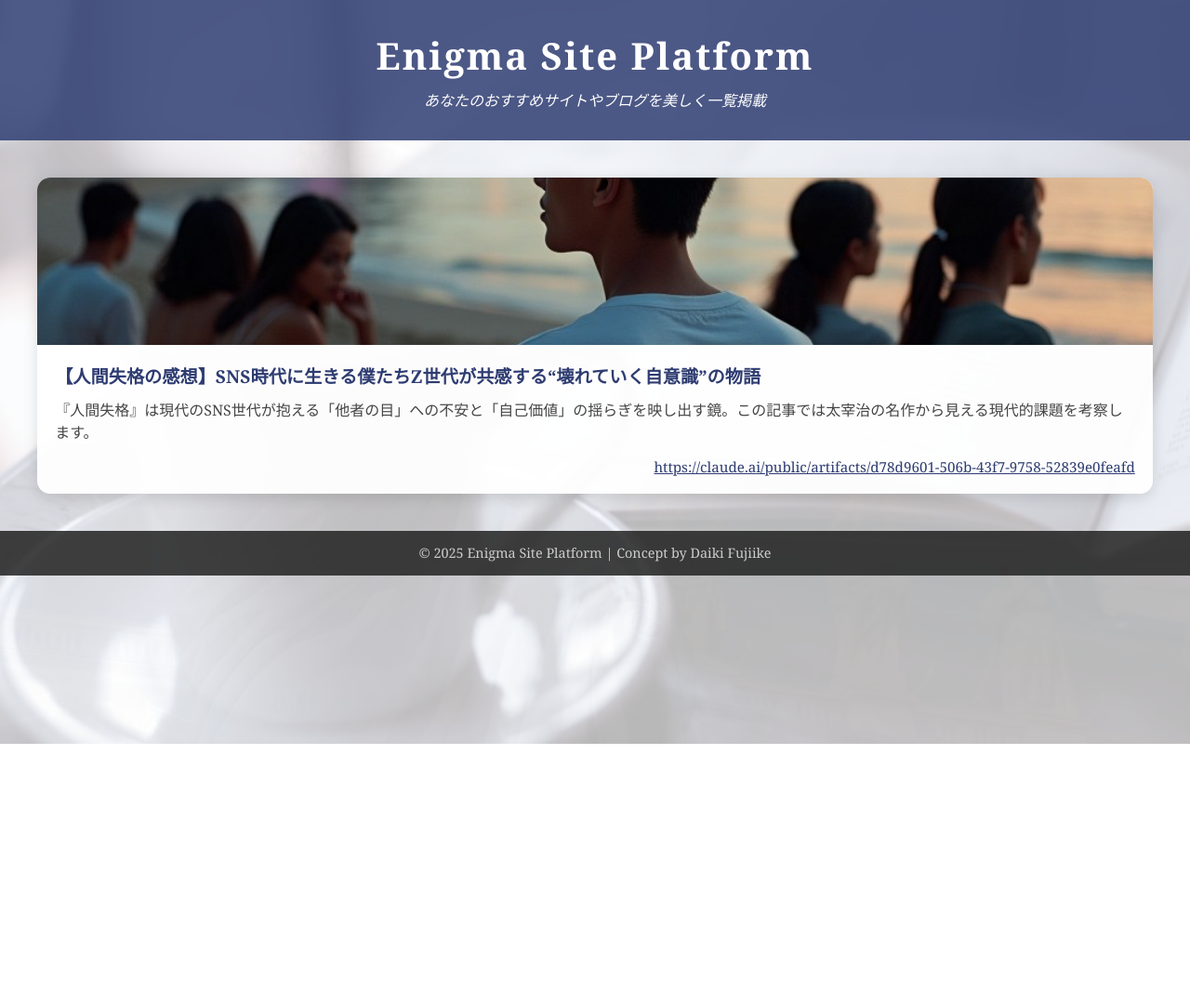
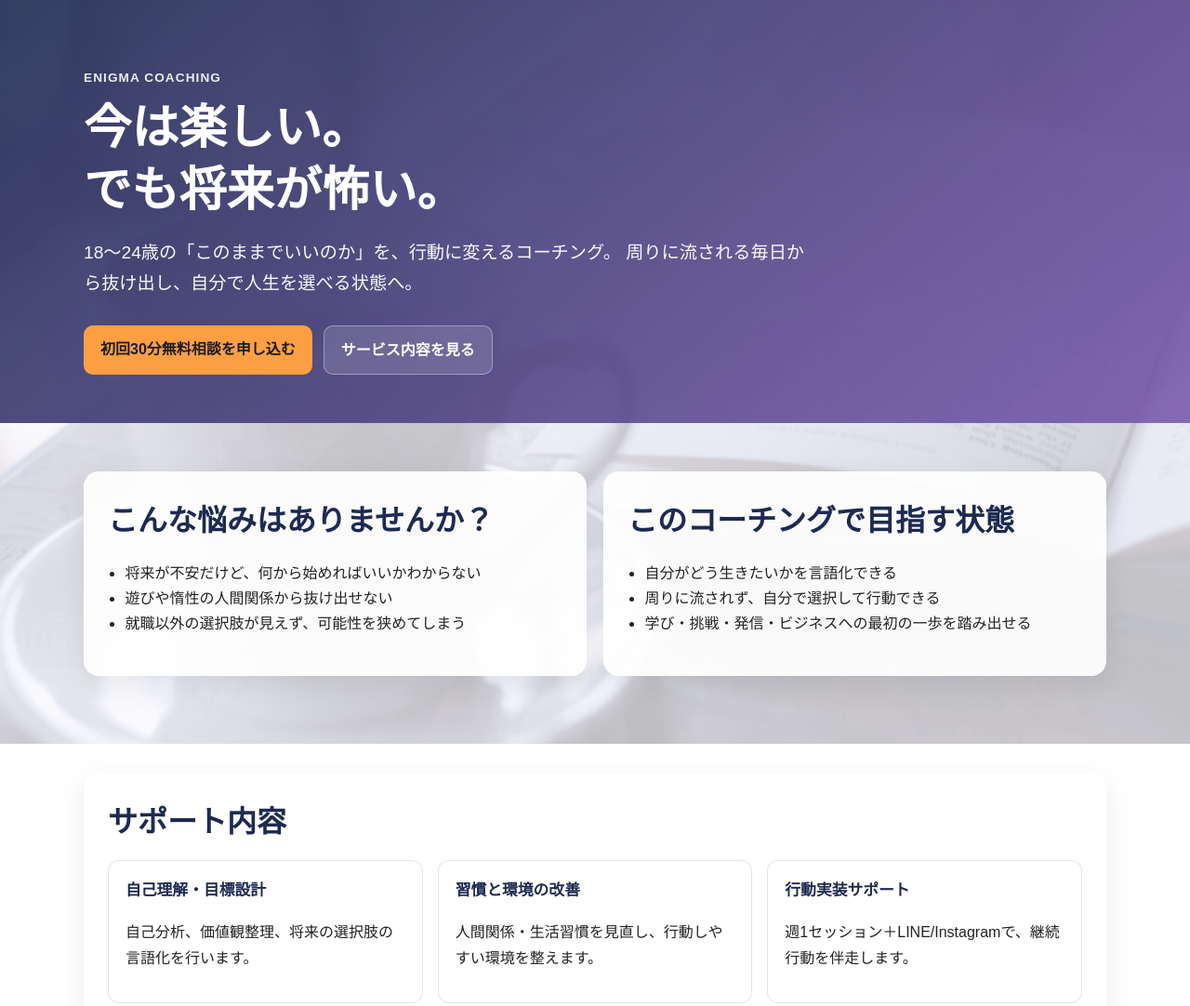
Before and after one commit to DaikiFujiike/enigma_gallery.github.io, a plain HTML site: page index.html in a window 1280 px wide. Shown: the top 1082 px of the page at 93% size. Before the commit the page ends 800 px from the top, so only its background shows below. Drawn offline with Linux system fonts and the light colour scheme.

Commit message:
Add FAQ section and wire final Instagram CTA links

```diff
--- a/index.html
+++ b/index.html
@@ -2,174 +2,329 @@
 <html lang="ja">
 <head>
   <meta charset="UTF-8">
-  <title>Enigma Site Platform</title>
+  <meta name="viewport" content="width=device-width, initial-scale=1.0">
+  <title>Enigma Coaching | 今は楽しい。でも将来が怖い。</title>
+  <meta name="description" content="18〜24歳向け。周りに流される毎日から抜け出し、自分で人生を選べるようになるためのコーチング。初回30分無料相談あり。">
   <style>
+    :root {
+      --navy: #1d2a52;
+      --purple: #7452a8;
+      --text: #222;
+      --light: rgba(255, 255, 255, 0.92);
+      --accent: #ff9f43;
+    }
+
+    * { box-sizing: border-box; }
+
     body {
       margin: 0;
       min-height: 100vh;
-      font-family: 'Georgia', serif;
-      color: #222;
+      font-family: "Noto Sans JP", "Hiragino Kaku Gothic ProN", sans-serif;
+      color: var(--text);
+      line-height: 1.7;
       position: relative;
       overflow-x: hidden;
     }
+
     .bg-slideshow {
       position: fixed;
-      top: 0; left: 0; right: 0; bottom: 0;
+      inset: 0;
       z-index: 0;
-      width: 100vw;
-      height: 100vh;
       overflow: hidden;
     }
+
     .bg-slide {
       position: absolute;
-      top: 0; left: 0; width: 100%; height: 100%;
+      inset: 0;
       background-size: cover;
       background-position: center;
       opacity: 0;
       transition: opacity 1.5s;
       will-change: opacity;
     }
+
     .bg-slide.active {
       opacity: 1;
       z-index: 1;
     }
+
     .overlay {
       position: fixed;
-      top: 0; left: 0; right: 0; bottom: 0;
-      background: rgba(255,255,255,0.7);
+      inset: 0;
+      background: rgba(250, 250, 255, 0.75);
       z-index: 2;
       pointer-events: none;
     }
-    header {
-      background: rgba(46,60,113,0.85);
-      color: white;
-      text-align: center;
-      padding: 2em 1em 1em 1em;
+
+    main, header, footer {
       position: relative;
       z-index: 3;
     }
-    header h1 {
+
+    .container {
+      width: min(1100px, 92%);
+      margin: 0 auto;
+    }
+
+    header {
+      padding: 72px 0 52px;
+      background: linear-gradient(140deg, rgba(29, 42, 82, 0.9), rgba(116, 82, 168, 0.85));
+      color: #fff;
+    }
+
+    .eyebrow {
+      font-weight: 700;
+      letter-spacing: .08em;
+      text-transform: uppercase;
+      opacity: 0.9;
+      margin: 0 0 10px;
+      font-size: 0.85rem;
+    }
+
+    h1 {
       margin: 0;
-      font-size: 2.5em;
-      letter-spacing: 0.05em;
+      font-size: clamp(1.8rem, 4.2vw, 3.2rem);
+      line-height: 1.3;
     }
-    header p {
-      margin-top: 0.5em;
-      font-style: italic;
+
+    .lead {
+      margin-top: 18px;
+      max-width: 780px;
+      font-size: clamp(1rem, 1.8vw, 1.2rem);
+      opacity: 0.96;
     }
-    .site-list {
+
+    .cta-row {
+      display: flex;
+      flex-wrap: wrap;
+      gap: 12px;
+      margin-top: 28px;
+    }
+
+    .btn {
+      display: inline-block;
+      padding: 12px 18px;
+      border-radius: 10px;
+      text-decoration: none;
+      font-weight: 700;
+    }
+
+    .btn-primary {
+      background: var(--accent);
+      color: #1d1d1d;
+    }
+
+    .btn-secondary {
+      background: rgba(255, 255, 255, 0.14);
+      color: #fff;
+      border: 1px solid rgba(255, 255, 255, 0.35);
+    }
+
+    section {
+      padding: 52px 0;
+    }
+
+    .panel {
+      background: var(--light);
+      border-radius: 16px;
+      padding: 26px;
+      box-shadow: 0 8px 30px rgba(0, 0, 0, 0.08);
+    }
+
+    .section-title {
+      margin: 0 0 14px;
+      color: var(--navy);
+      font-size: clamp(1.35rem, 3vw, 2rem);
+    }
+
+    .grid-2 {
       display: grid;
-      grid-template-columns: repeat(auto-fit, minmax(320px, 1fr));
-      gap: 32px;
-      padding: 40px;
-      max-width: 1200px;
-      margin: 0 auto;
-      position: relative;
-      z-index: 3;
+      grid-template-columns: repeat(auto-fit, minmax(280px, 1fr));
+      gap: 18px;
     }
-    .site-card {
-      background: rgba(255,255,255,0.95);
-      border-radius: 14px;
-      box-shadow: 0 4px 16px rgba(0,0,0,0.13);
-      overflow: hidden;
-      transition: transform 0.3s;
-      display: flex;
-      flex-direction: column;
-      min-height: 320px;
+
+    ul { padding-left: 1.15rem; }
+
+    .cards {
+      display: grid;
+      gap: 16px;
+      grid-template-columns: repeat(auto-fit, minmax(250px, 1fr));
+      margin-top: 14px;
     }
-    .site-card:hover {
-      transform: translateY(-4px) scale(1.02);
+
+    .card {
+      background: #fff;
+      border-radius: 12px;
+      padding: 18px;
+      border: 1px solid rgba(29, 42, 82, 0.12);
     }
-    .site-thumb {
-      width: 100%;
-      height: 180px;
-      object-fit: cover;
-      background: #eee;
-      display: block;
+
+    .card h3 {
+      margin-top: 0;
+      color: var(--navy);
+      font-size: 1.05rem;
     }
-    .site-content {
-      padding: 1.2em;
-      flex: 1;
-      display: flex;
-      flex-direction: column;
+
+    .price {
+      font-size: 1.05rem;
+      font-weight: 700;
+      color: #4a3270;
     }
-    .site-title {
-      font-size: 1.2em;
-      margin: 0 0 0.5em 0;
-      font-weight: bold;
-      color: #2e3c71;
-      text-decoration: none;
-      transition: color 0.2s;
-      word-break: break-all;
+
+    .profile-quote {
+      font-weight: 700;
+      color: #4a3270;
+      margin: 10px 0;
     }
-    .site-title:hover {
-      color: #8b6bb3;
-      text-decoration: underline;
-    }
-    .site-desc {
-      flex: 1;
-      font-size: 1em;
-      color: #444;
-      margin-bottom: 1em;
-      word-break: break-all;
-    }
-    .site-url {
-      font-size: 0.95em;
-      color: #555;
-      text-align: right;
-      word-break: break-all;
-    }
-    .site-url a {
-      color: #2e3c71;
-      text-decoration: underline;
-      transition: color 0.2s;
-    }
-    .site-url a:hover {
-      color: #8b6bb3;
-    }
+
     footer {
-      background: rgba(34,34,34,0.85);
-      color: #ccc;
+      background: rgba(20, 20, 30, 0.88);
+      color: #d7d7df;
       text-align: center;
-      padding: 1em;
-      font-size: 0.9em;
-      position: relative;
-      z-index: 3;
-    }
-    /* 空データ時の案内 */
-    .empty-message {
-      text-align: center;
-      color: #666;
-      font-size: 1.2em;
-      margin: 60px 0;
-      z-index: 3;
-      position: relative;
+      padding: 16px;
+      font-size: 0.9rem;
     }
   </style>
 </head>
 <body>
   <div class="bg-slideshow" id="bg-slideshow"></div>
   <div class="overlay"></div>
+
   <header>
-    <h1>Enigma Site Platform</h1>
-    <p>あなたのおすすめサイトやブログを美しく一覧掲載</p>
+    <div class="container">
+      <p class="eyebrow">Enigma Coaching</p>
+      <h1>今は楽しい。<br>でも将来が怖い。</h1>
+      <p class="lead">
+        18〜24歳の「このままでいいのか」を、行動に変えるコーチング。
+        周りに流される毎日から抜け出し、自分で人生を選べる状態へ。
+      </p>
+      <div class="cta-row">
+        <a class="btn btn-primary" href="#contact">初回30分無料相談を申し込む</a>
+        <a class="btn btn-secondary" href="#service">サービス内容を見る</a>
+      </div>
+    </div>
   </header>
 
-  <section class="site-list" id="site-list">
-    <!-- JavaScriptで動的にサイトを挿入 -->
-  </section>
-  <div class="empty-message" id="empty-message" style="display:none;">
-    サイトがまだ登録されていません。<br>
-    サイト名・説明・URL・イメージ画像を<br>
-    <code>sites</code> 配列に追加してください。
-  </div>
+  <main>
+    <section>
+      <div class="container grid-2">
+        <div class="panel">
+          <h2 class="section-title">こんな悩みはありませんか？</h2>
+          <ul>
+            <li>将来が不安だけど、何から始めればいいかわからない</li>
+            <li>遊びや惰性の人間関係から抜け出せない</li>
+            <li>就職以外の選択肢が見えず、可能性を狭めてしまう</li>
+          </ul>
+        </div>
+        <div class="panel">
+          <h2 class="section-title">このコーチングで目指す状態</h2>
+          <ul>
+            <li>自分がどう生きたいかを言語化できる</li>
+            <li>周りに流されず、自分で選択して行動できる</li>
+            <li>学び・挑戦・発信・ビジネスへの最初の一歩を踏み出せる</li>
+          </ul>
+        </div>
+      </div>
+    </section>
+
+    <section id="service">
+      <div class="container panel">
+        <h2 class="section-title">サポート内容</h2>
+        <div class="cards">
+          <article class="card">
+            <h3>自己理解・目標設計</h3>
+            <p>自己分析、価値観整理、将来の選択肢の言語化を行います。</p>
+          </article>
+          <article class="card">
+            <h3>習慣と環境の改善</h3>
+            <p>人間関係・生活習慣を見直し、行動しやすい環境を整えます。</p>
+          </article>
+          <article class="card">
+            <h3>行動実装サポート</h3>
+            <p>週1セッション＋LINE/Instagramで、継続行動を伴走します。</p>
+          </article>
+        </div>
+      </div>
+    </section>
+
+    <section>
+      <div class="container panel">
+        <h2 class="section-title">プラン・料金</h2>
+        <div class="cards">
+          <article class="card">
+            <h3>初回無料相談</h3>
+            <p class="price">30分 / 無料</p>
+            <p>現状の悩み整理と、変化への最初の一歩を明確化します。</p>
+          </article>
+          <article class="card">
+            <h3>単発セッション</h3>
+            <p class="price">60分 / 5,000〜10,000円</p>
+            <p>今の課題にピンポイントで向き合い、行動プランを作成します。</p>
+          </article>
+          <article class="card">
+            <h3>継続サポート</h3>
+            <p class="price">1ヶ月 30,000〜50,000円 / 3ヶ月 90,000〜120,000円</p>
+            <p>週1コーチング + チャット伴走で、習慣と成果を定着させます。</p>
+          </article>
+        </div>
+      </div>
+    </section>
+
+    <section>
+      <div class="container panel">
+        <h2 class="section-title">プロフィール</h2>
+        <p class="profile-quote">「ダメな人間なんていない。でも本当は変わりたいなら、今日から動こう。」</p>
+        <p>
+          私自身、酒・遊び・悪友・その場の快楽に流され、将来から目を背けていた時期がありました。
+          そこから付き合う人、思考、行動を変え、学業・AI開発・ブログ・インターン・イベント運営に挑戦。
+          同じように「このままでいいのか」と感じる若者が、人生を立て直すきっかけを届けるために活動しています。
+        </p>
+      </div>
+    </section>
+
+    <section id="faq">
+      <div class="container panel">
+        <h2 class="section-title">よくある質問（FAQ）</h2>
+        <div class="cards">
+          <article class="card">
+            <h3>Q. まだ本気でやるか迷っています。それでも相談していいですか？</h3>
+            <p>A. 大丈夫です。無料相談では、無理な勧誘はせず、今の悩み整理と「本当に変わりたい理由」の言語化を一緒に行います。</p>
+          </article>
+          <article class="card">
+            <h3>Q. コーチングは厳しいですか？</h3>
+            <p>A. 基本は寄り添いながら進めます。ただし、逃げ癖や先延ばしには正面から向き合い、行動まで落とし込むスタイルです。</p>
+          </article>
+          <article class="card">
+            <h3>Q. どんな人に向いていますか？</h3>
+            <p>A. 「今は楽しいけど、このままは怖い」と感じている18〜24歳に特に向いています。言い訳を減らして動きたい人ほど変化が出ます。</p>
+          </article>
+          <article class="card">
+            <h3>Q. 支払い方法は何がありますか？</h3>
+            <p>A. 現在は銀行振込・PayPayに対応しています。クレジットカード決済は準備中です。</p>
+          </article>
+        </div>
+      </div>
+    </section>
+
+    <section id="contact">
+      <div class="container panel">
+        <h2 class="section-title">まずは無料相談へ</h2>
+        <p>
+          迷っていても大丈夫です。現状の悩みを一緒に整理し、あなたに必要な最初の一歩を明確にします。
+        </p>
+        <div class="cta-row">
+          <a class="btn btn-primary" href="https://www.instagram.com/nanas.1104?utm_source=ig_web_button_share_sheet&igsh=ZDNlZDc0MzIxNw==" target="_blank" rel="noopener">Instagram DMで無料相談する</a>
+          <a class="btn" style="background:#fff; border:1px solid #d2d2df; color:#1d2a52;" href="https://www.instagram.com/nanas.1104?utm_source=ig_web_button_share_sheet&igsh=ZDNlZDc0MzIxNw==" target="_blank" rel="noopener">Instagramをフォローする</a>
+        </div>
+      </div>
+    </section>
+  </main>
 
   <footer>
-    &copy; 2025 Enigma Site Platform | Concept by Daiki Fujiike
+    &copy; 2026 Enigma Coaching | Concept by Daiki Fujiike
   </footer>
 
   <script>
-    // 背景画像リスト
     const bgImages = [
       "PENTAFANPK98003_TP_V-1024x683.jpg",
       "saint-pierre-1633682_1920.jpg",
@@ -178,54 +333,21 @@
       "ゴッホ「夜のカフェテラス」-1515×1920.jpg"
     ];
 
-    // スライドショー生成
-    const bgSlideshow = document.getElementById('bg-slideshow');
+    const bgSlideshow = document.getElementById("bg-slideshow");
     bgImages.forEach((img, idx) => {
-      const div = document.createElement('div');
-      div.className = 'bg-slide' + (idx === 0 ? ' active' : '');
+      const div = document.createElement("div");
+      div.className = `bg-slide${idx === 0 ? " active" : ""}`;
       div.style.backgroundImage = `url('${img}')`;
       bgSlideshow.appendChild(div);
     });
 
-    // スライドショー切り替え
     let current = 0;
     setInterval(() => {
-      const slides = document.querySelectorAll('.bg-slide');
-      slides[current].classList.remove('active');
+      const slides = document.querySelectorAll(".bg-slide");
+      slides[current].classList.remove("active");
       current = (current + 1) % slides.length;
-      slides[current].classList.add('active');
-    }, 5000); // 5秒ごとに切り替え
-
-  const sites = [
-  {
-    name: "【人間失格の感想】SNS時代に生きる僕たちZ世代が共感する“壊れていく自意識”の物語",
-    desc: `『人間失格』は現代のSNS世代が抱える「他者の目」への不安と「自己価値」の揺らぎを映し出す鏡。この記事では太宰治の名作から見える現代的課題を考察します。`,
-    url: "https://claude.ai/public/artifacts/d78d9601-506b-43f7-9758-52839e0feafd",
-    thumb: "generated-image-1753197478813.jpg"
-  }
-];
-
-    // サイト一覧描画
-    const siteList = document.getElementById('site-list');
-    const emptyMessage = document.getElementById('empty-message');
-    if (sites.length === 0) {
-      emptyMessage.style.display = '';
-    } else {
-      emptyMessage.style.display = 'none';
-      sites.forEach(site => {
-        const card = document.createElement('div');
-        card.className = 'site-card';
-        card.innerHTML = `
-          ${site.thumb ? `<img class="site-thumb" src="${site.thumb}" alt="${site.name}">` : `<div class="site-thumb"></div>`}
-          <div class="site-content">
-            <a class="site-title" href="${site.url || '#'}" target="_blank" rel="noopener">${site.name || 'サイト名未設定'}</a>
-            <div class="site-desc">${site.desc || ''}</div>
-            <div class="site-url">${site.url ? `<a href="${site.url}" target="_blank" rel="noopener">${site.url}</a>` : ''}</div>
-          </div>
-        `;
-        siteList.appendChild(card);
-      });
-    }
+      slides[current].classList.add("active");
+    }, 5000);
   </script>
 </body>
 </html>
```
